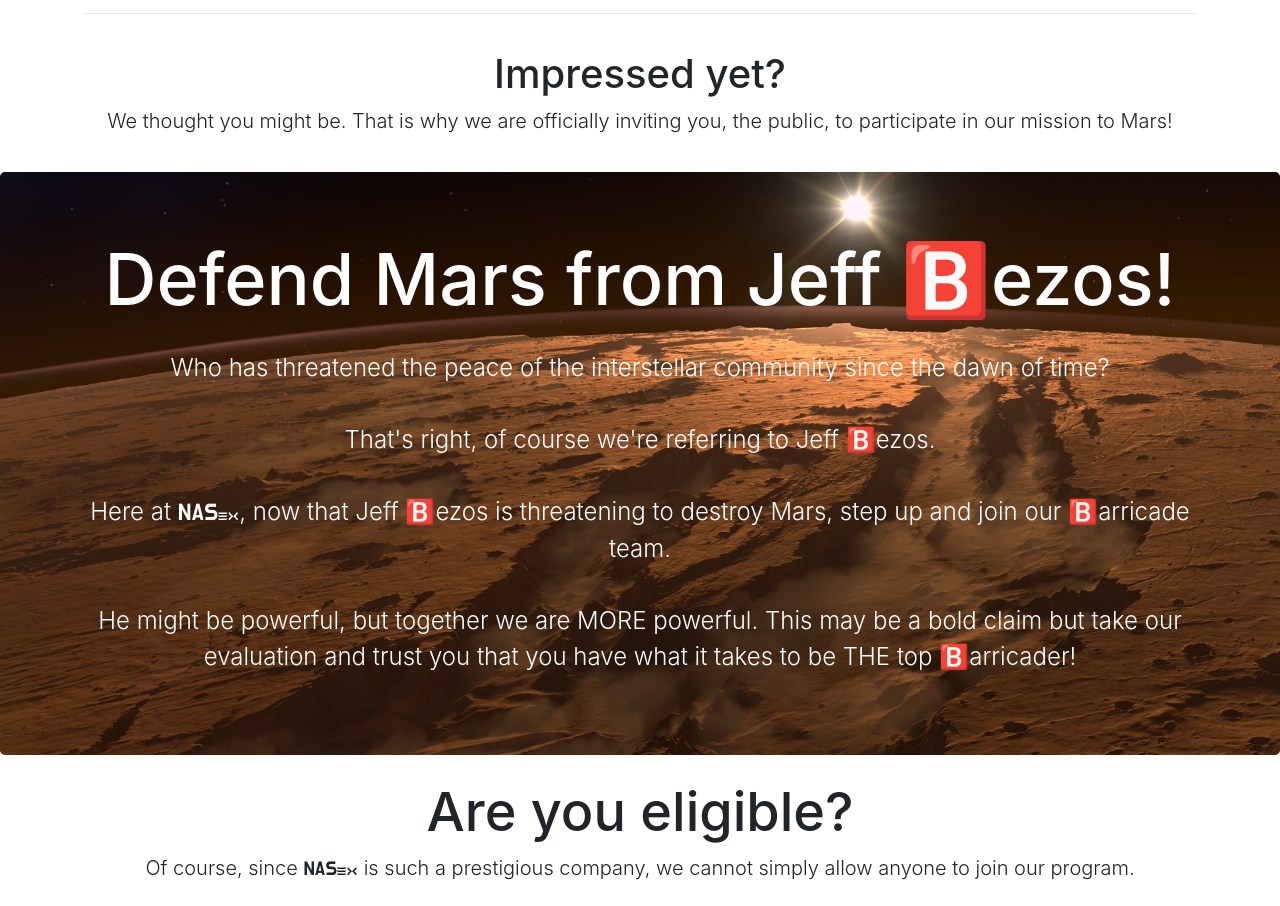
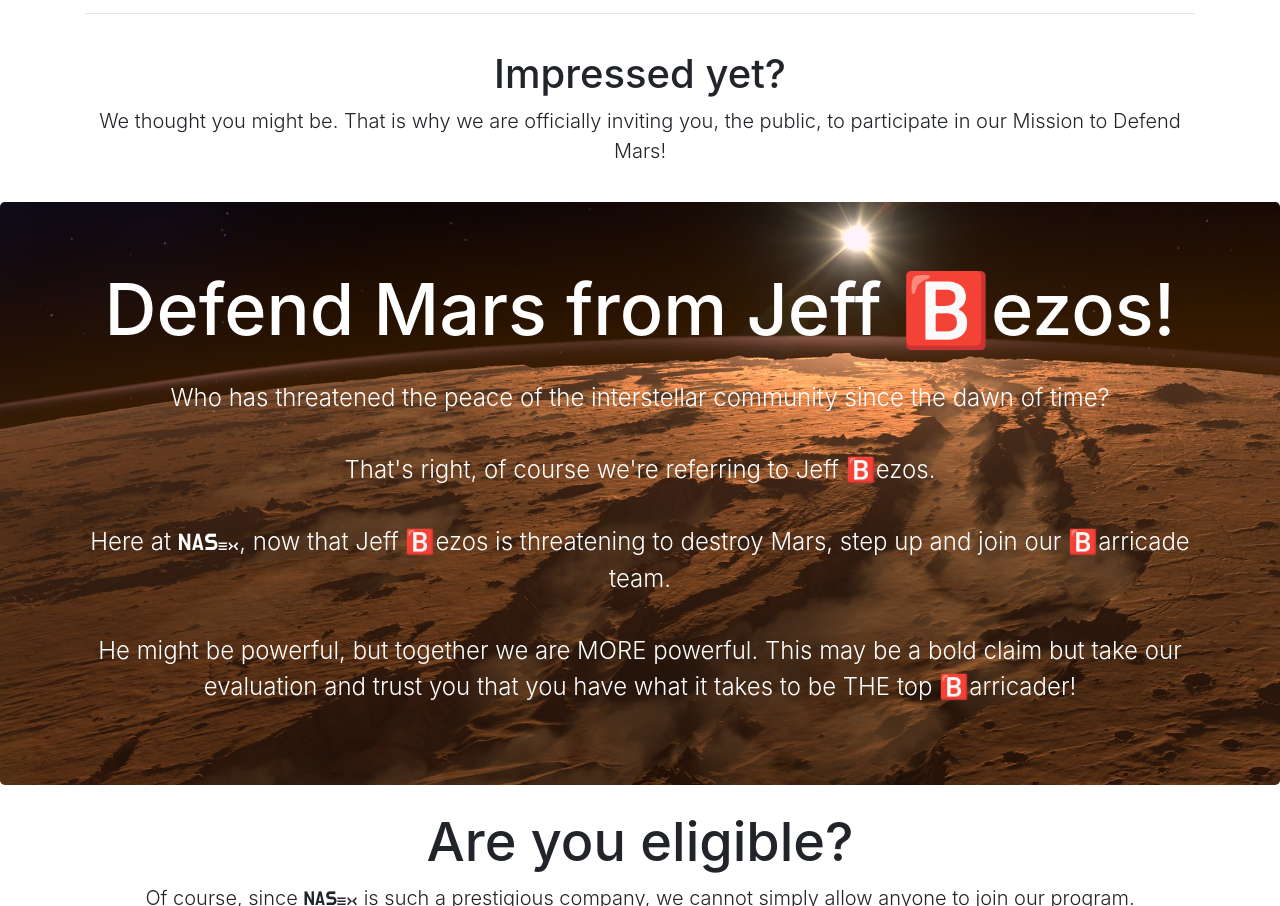
Before and after one commit to kylesaburao/hackademia2020, a plain HTML site: page index.html in a window 1280 px wide. Shown: the part 2126-3032 px from the top of the page. Drawn offline with nearby package versions, Linux system fonts and the light colour scheme.

Commit message:
Update mission name (#27)

```diff
--- a/index.html
+++ b/index.html
@@ -98,7 +98,7 @@
 
             <div class="text-center space-bot space-top">
                 <h1>Impressed yet?</h1>
-                <p class="lead">We thought you might be.  That is why we are officially inviting you, the public, to participate in our mission to Mars!</p>
+                <p class="lead">We thought you might be.  That is why we are officially inviting you, the public, to participate in our Mission to Defend Mars!</p>
             </div>
         </div>
 
```
